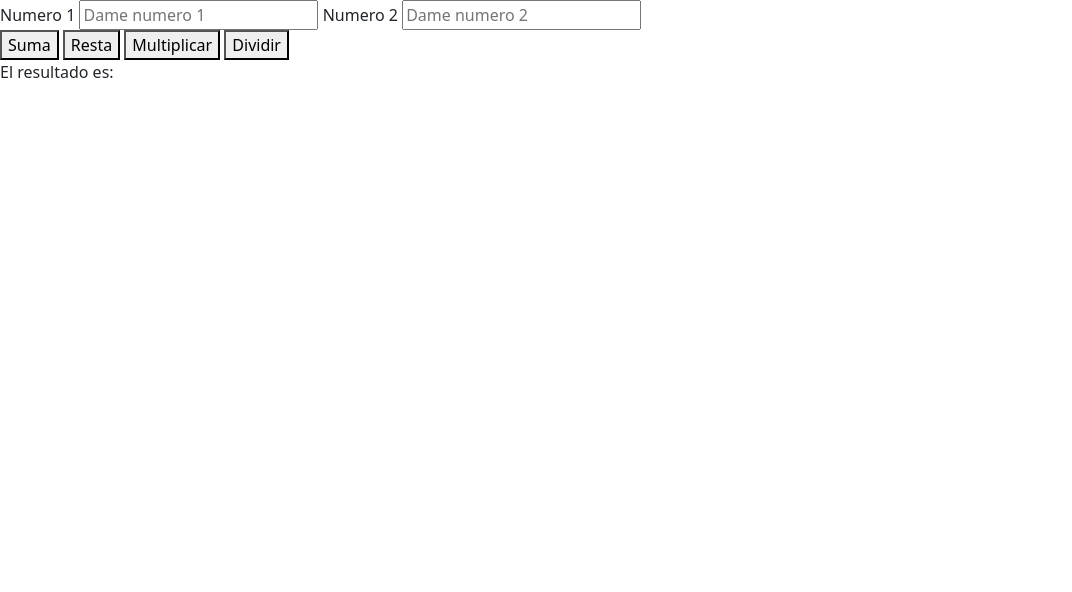
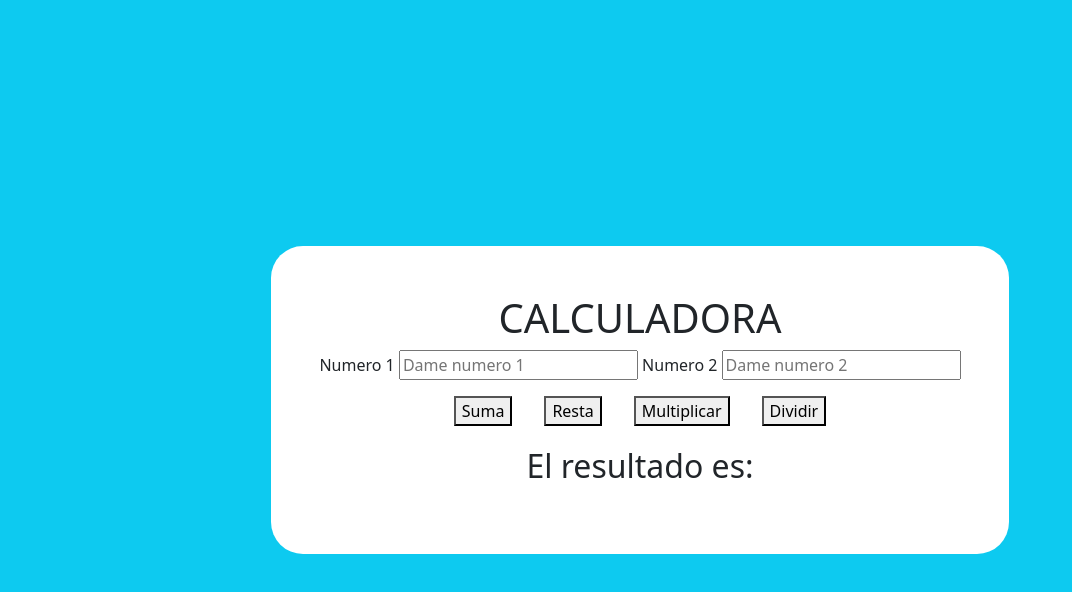
Before and after one commit to robertoat65/calculadora, a plain HTML site: page index.html in a window 1280 px wide. Shown: the whole page, without its empty margins (0-1072 px from the left). Drawn offline with nearby package versions, Linux system fonts and the light colour scheme.

Commit message:
version2

```diff
--- a/index.html
+++ b/index.html
@@ -6,7 +6,9 @@
     <title>Document</title>
     <link rel="stylesheet" href="https://cdn.jsdelivr.net/npm/bootstrap@5.2.3/dist/css/bootstrap.min.css" integrity="sha384-rbsA2VBKQhggwzxH7pPCaAqO46MgnOM80zW1RWuH61DGLwZJEdK2Kadq2F9CUG65" crossorigin="anonymous">
 </head>
-<body>
+<body class="bg-info d-flex justify-content-center align-items-center vh-100">
+    <div class="bg-white p-5 rounded-5">
+        <h1 class="text-center fs-1">CALCULADORA</h1>
         <div class="numeros">
             <label for="n1">Numero 1</label>
             <input name="n1" placeholder="Dame numero 1" type="number" id="n1">
@@ -14,13 +16,15 @@
             <input name="n2" placeholder="Dame numero 2" type="number" id="n2"> <br>
         </div>
 
-   <div class="botones">
-    <button onclick="suma()">Suma</button>
-    <button onclick="resta()">Resta</button>
-    <button onclick="multiplicacion()">Multiplicar</button>
-    <button onclick="division()">Dividir</button>
-    <p>El resultado es: <span id="resultado"></span></p>
+       <div class="d-flex justify-content-center">
+        <button class="m-3" onclick="suma()">Suma</button>
+        <button class="m-3" onclick="resta()">Resta</button>
+        <button class="m-3" onclick="multiplicacion()">Multiplicar</button>
+        <button class="m-3" onclick="division()">Dividir</button>
        </div>
+       <p class="text-center fs-2">El resultado es: <span id="resultado"></span></p>
+    </div>
+
 
     <script src="index.js"></script>
 </body>
```
Lines whose indentation alone changed are shown as unchanged.
